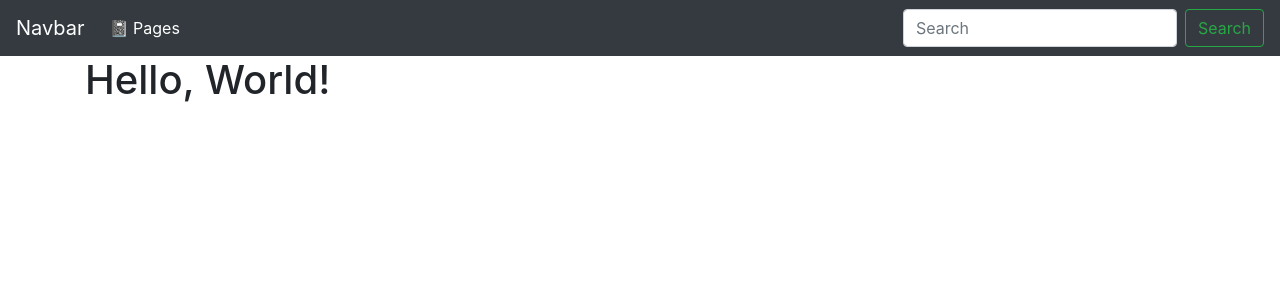
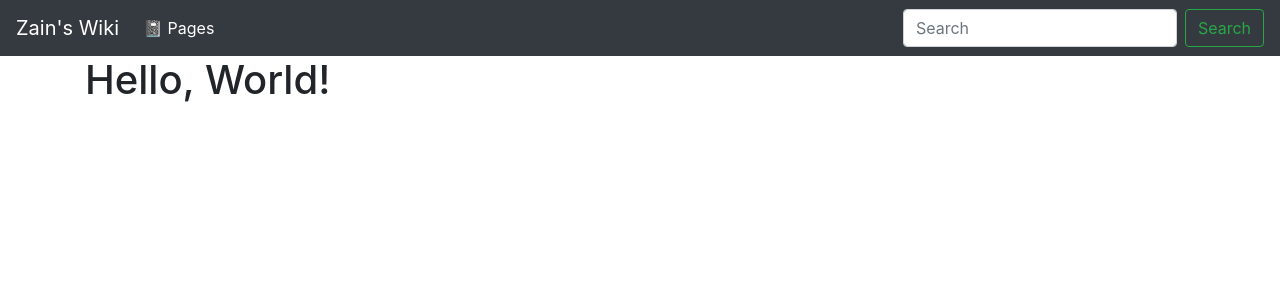
Before and after one commit to UPstartDeveloper/makewiki, a Django app: template templates/base.html in a window 1280 px wide. Shown: the top 300 px of the page. Run offline with Django 3.2, Linux system fonts and the light colour scheme; the template is opened without the code that fills it, so the values that code supplies are empty; some libraries are stand-ins or nearby versions.

Commit message:
[UPDATE] Navbar brand name.

```diff
--- a/templates/base.html
+++ b/templates/base.html
@@ -12,7 +12,7 @@
 
   <body>
     <nav class="navbar navbar-expand-md navbar-dark bg-dark">
-      <a class="navbar-brand" href="#">Navbar</a>
+      <a class="navbar-brand" href="#">Zain's Wiki</a>
       <button class="navbar-toggler" type="button" data-toggle="collapse" data-target="#navbarsExampleDefault"
         aria-controls="navbarsExampleDefault" aria-expanded="false" aria-label="Toggle navigation">
         <span class="navbar-toggler-icon"></span>
```
